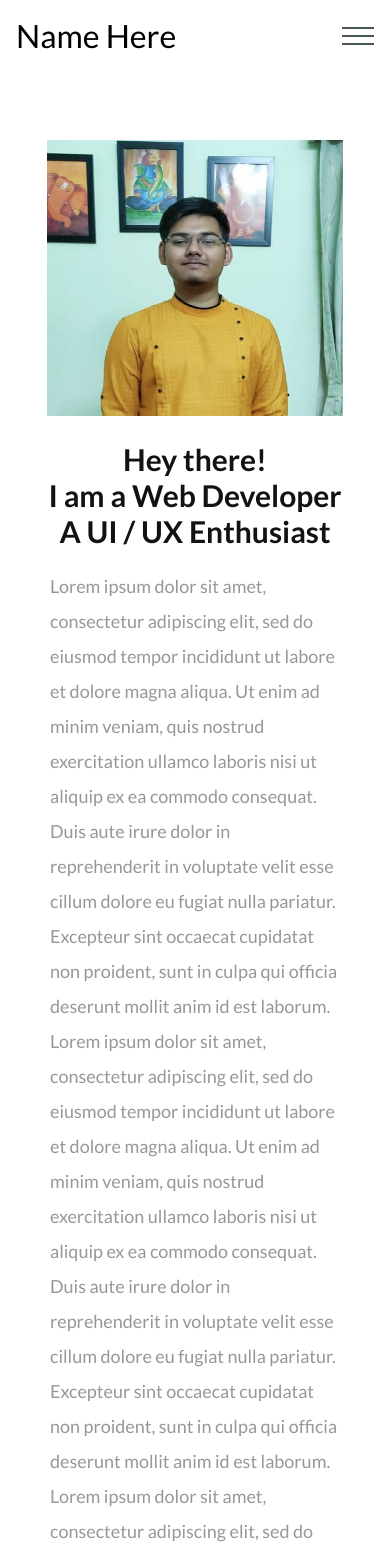
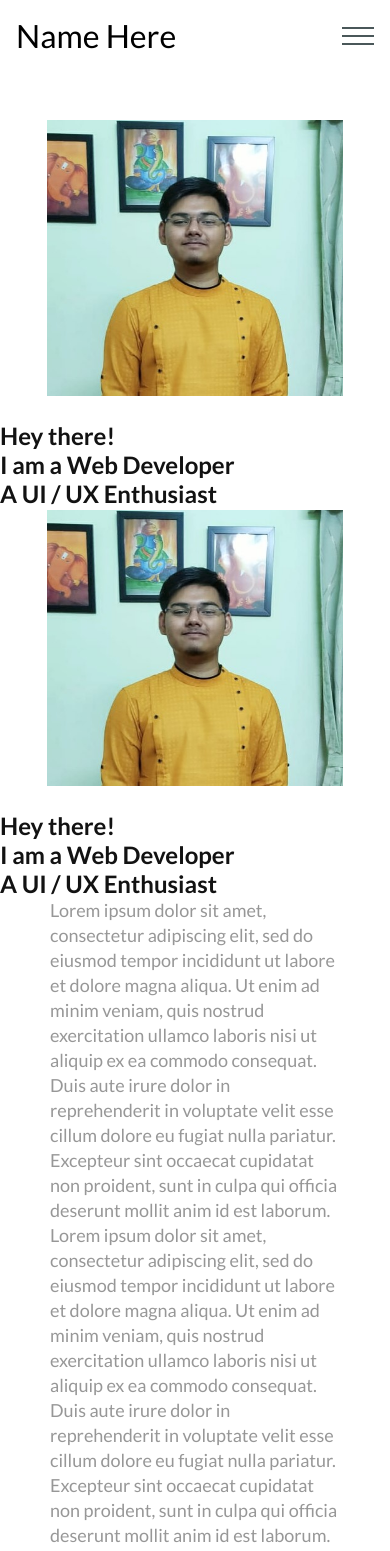
Before and after one commit to shashtag/Portfolio, a React (Create React App) app: page / in a window 390 px wide. Shown: the top 1551 px of the page. Built offline with nearby package versions, Linux system fonts and the light colour scheme.

Commit message:
Update index.css

```diff
--- a/src/index.css
+++ b/src/index.css
@@ -20,34 +20,7 @@ code {
 
 /* Home Component */
 
-.laptop {
-  display: block;
-}
-
-.ipad {
-  display: none;
-}
-
-.split {
-  width: 50%;
-  padding-top: 20px;
-  position: absolute;
-  z-index: 1;
-  top: 0;
-  overflow-x: hidden;
-}
-
-.left {
-  text-align: center;
-  padding-left: 10%;
-  position: absolute;
-  top: 20%;
-  -ms-transform: translateY(-50%, -50%);
-  transform: translateY(-50%);
-}
-
-.right {
-  right: 0;
+.image {
   text-align: center;
 }
 
@@ -58,76 +31,73 @@ code {
   padding-bottom: 20px;
 }
 
-.desc h2 {
-  font-size: 50px;
-}
-
 .intro {
-  padding-top: 350px;
-  padding-left: 200px;
-  padding-right: 200px;
+  padding-left: 250px;
+  padding-right: 250px;
+  padding-bottom: 50px;
 }
 
 .intro h2 {
   text-align: left;
-  font-size: 100px;
+  font-size: 50px;
   padding-bottom: 10px;
   /*padding-left: 300px;*/
 }
 
 .intro p {
   color: rgba(82, 82, 82, 0.6);
-
-  /*padding-left: 300px;
-    padding-right: 300px;*/
   font-size: 18px;
   line-height: 35px;
 }
 
-@media screen and (max-width: 1000px) {
-  .laptop {
-    display: none;
-  }
-
-  .ipad {
-    display: block;
-    padding-top: 20px;
-  }
-
-  .image {
-    text-align: center;
-  }
-
-  .desc {
-    text-align: center;
-  }
-
+@media screen and (max-width: 965px) {
   .intro {
-    padding-top: 20px;
+    padding-left: 200px;
+    padding-right: 200px;
   }
 }
 
 @media screen and (max-width: 800px) {
   .intro {
+    padding-left: 200px;
+    padding-right: 200px;
+  }
+}
+
+@media screen and (max-width: 765px) {
+  .intro {
+    padding-left: 150px;
+    padding-right: 150px;
+  }
+
+  .intro h2 {
+    font-size: 40px;
+  }
+
+  .intro p {
+    line-height: 30px;
+  }
+}
+
+@media screen and (max-width: 590px) {
+  .intro {
     padding-left: 100px;
     padding-right: 100px;
   }
-}
 
-@media screen and (max-width: 650px) {
-  .desc h2 {
-    font-size: 40px;
+  .intro h2 {
+    font-size: 30px;
   }
 }
 
 @media screen and (max-width: 450px) {
-  .desc h2 {
-    font-size: 30px;
-  }
-
   .intro {
     padding-left: 50px;
     padding-right: 50px;
+  }
+
+  .intro p {
+    line-height: 25px;
   }
 }
 
```
